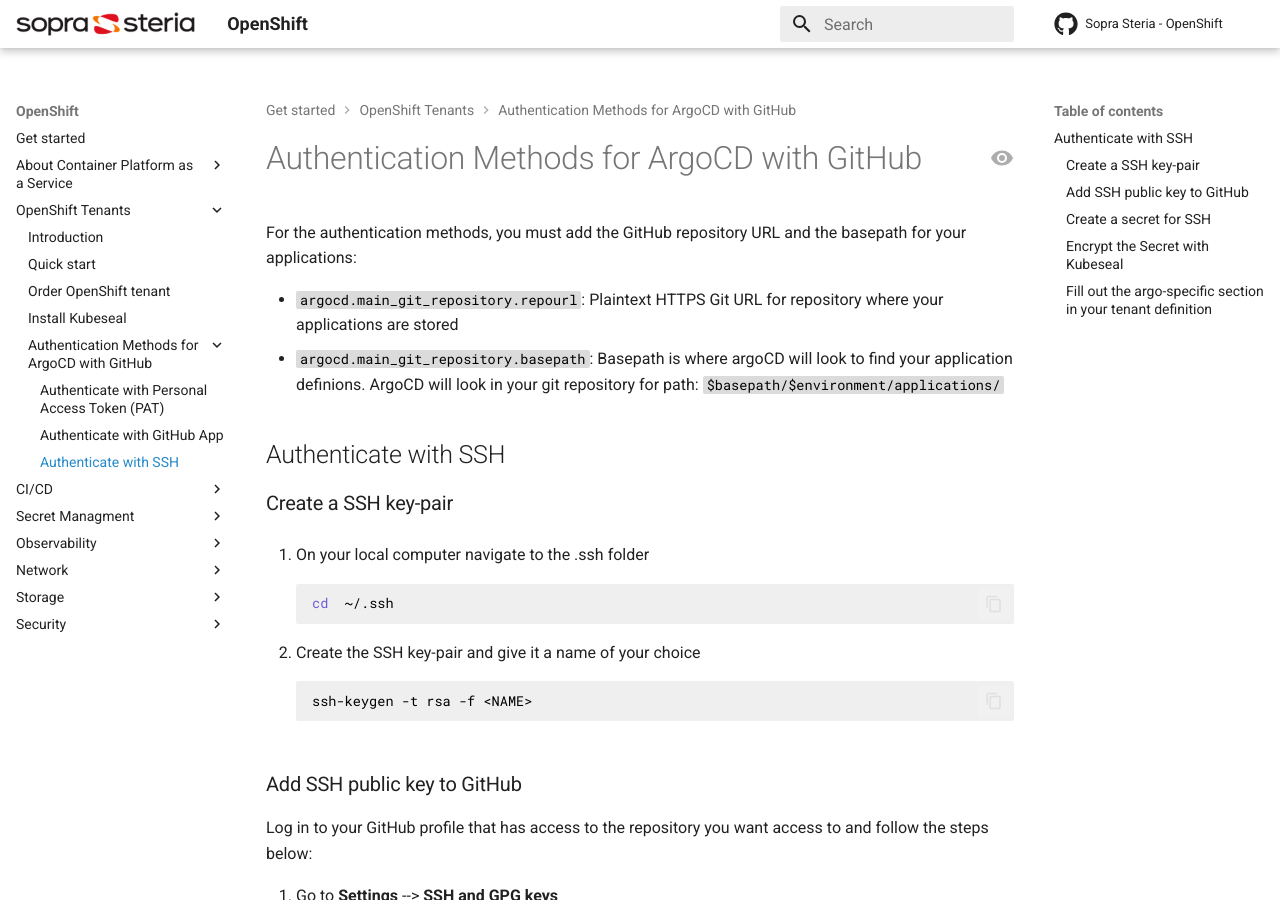
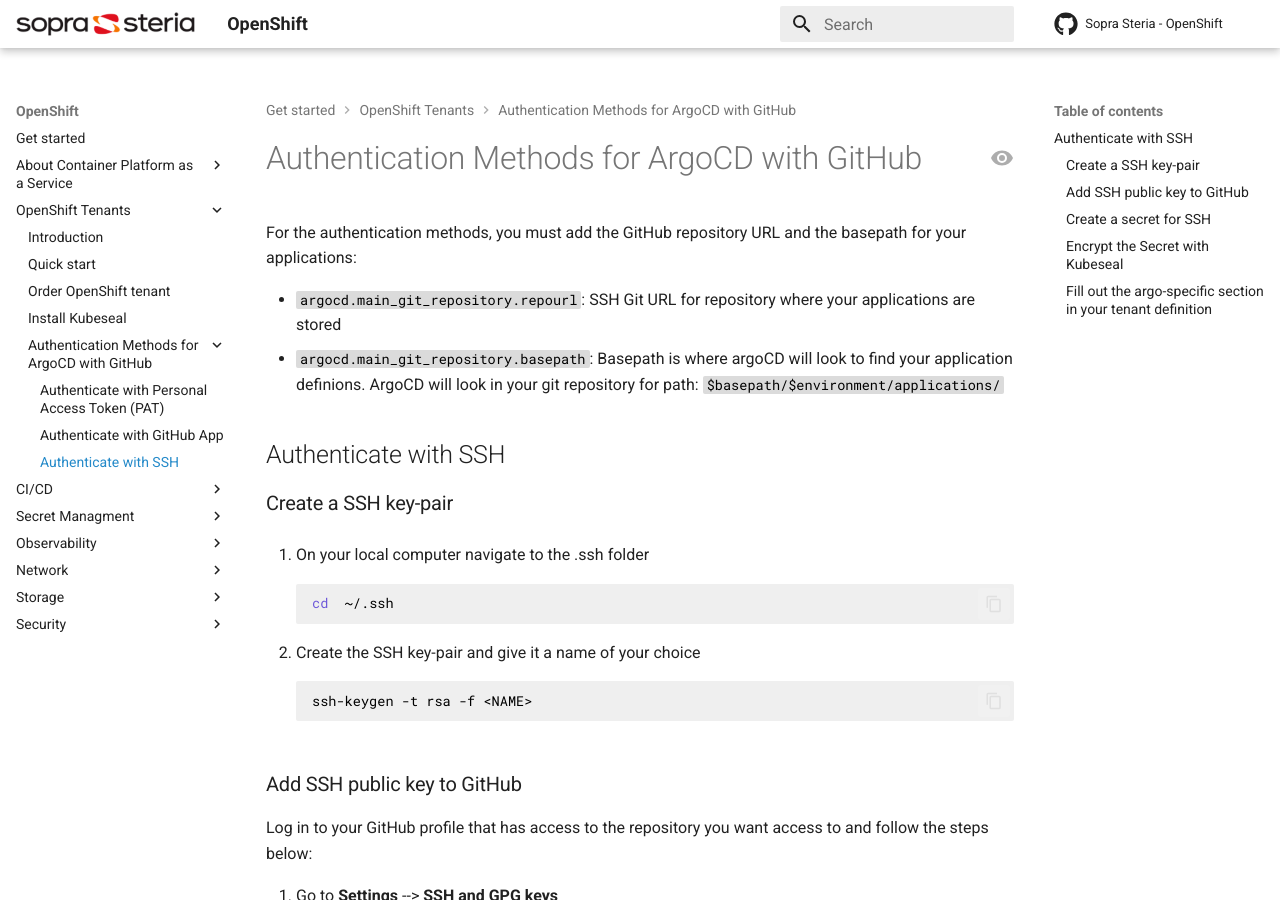
Before and after one commit to Sopra-Steria-Norge-Kubernetes/OpenShift, an MkDocs documentation site: the page built from docs/OpenShift Tenants/Authentication Methods for ArgoCD with GitHub/authenticate-with-ssh.md, in a window 1280 px wide and 900 px high. Built offline with MkDocs 1.6.1 and Material for MkDocs 9.7.7, drawn with Linux system fonts in a browser that asks for light colours; comment, search, counter and statistics services are not loaded.

Commit message:
fixed typo

```diff
--- a/docs/OpenShift Tenants/Authentication Methods for ArgoCD with GitHub/authenticate-with-ssh.md
+++ b/docs/OpenShift Tenants/Authentication Methods for ArgoCD with GitHub/authenticate-with-ssh.md
@@ -2,7 +2,7 @@
 
 For the authentication methods, you must add the GitHub repository URL and the basepath for your applications:
 
-- `argocd.main_git_repository.repourl`: Plaintext HTTPS Git URL for repository where your applications are stored
+- `argocd.main_git_repository.repourl`: SSH Git URL for repository where your applications are stored
 -  `argocd.main_git_repository.basepath`: Basepath is where argoCD will look to find your application definions. ArgoCD will look in your git repository for path: `$basepath/$environment/applications/`
 
 ## Authenticate with SSH
```
